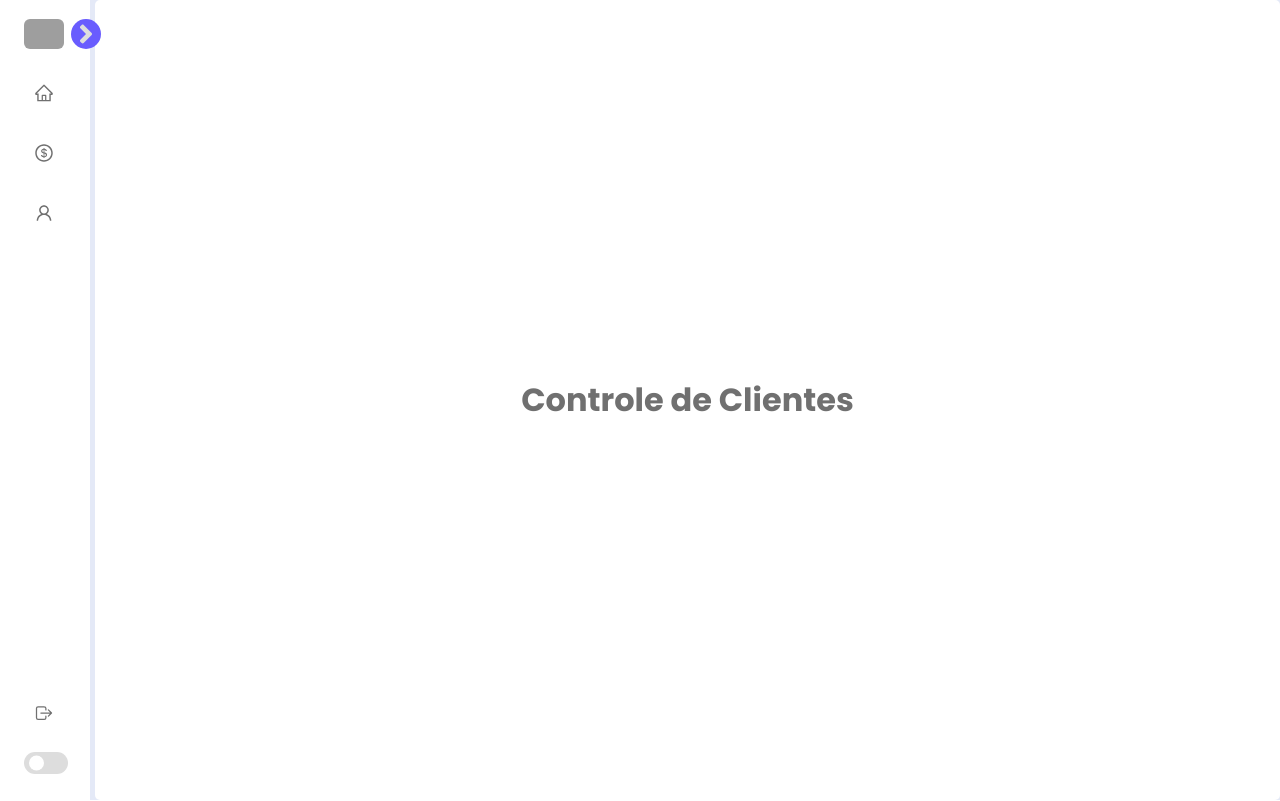
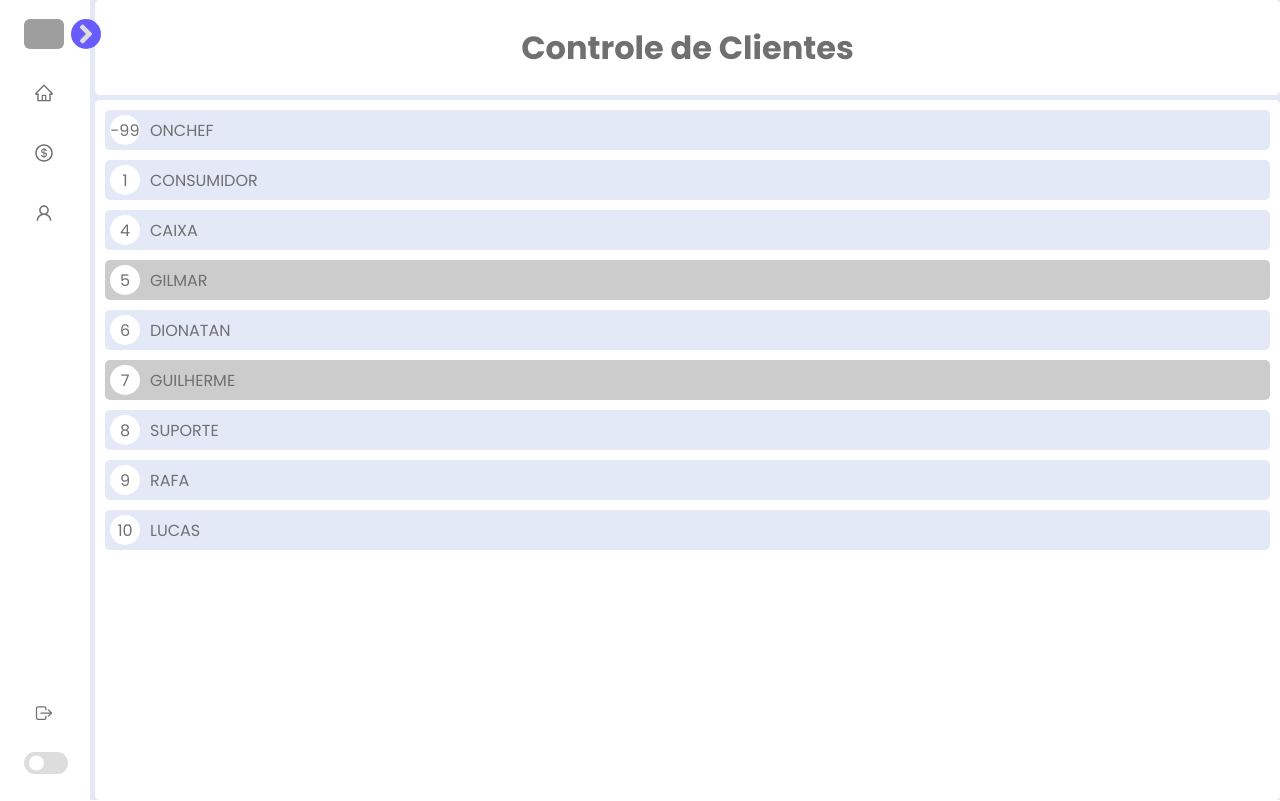
Before and after one commit to wesleyallan/master-web, a React (Vite) app: page / in a window 1280 px wide. Shown: the top 801 px of the page. Built offline with nearby package versions, Linux system fonts and the light colour scheme; data requests are answered from the project's data file; grey boxes are pictures that could not be loaded.

Commit message:
feat(page): new styles and configuration
New styles for the page and use of newly added components

```diff
--- a/src/pages/Customers/index.tsx
+++ b/src/pages/Customers/index.tsx
@@ -1,12 +1,17 @@
 import React from 'react';
 import { CardsContainer } from '../../components/CardsContainer';
 import { Filter } from '../../components/Filter';
+import * as S from './styles';
 
 export const Customers = () => {
   return (
-    <>
-      <Filter />
-      <CardsContainer />
-    </>
+    <S.Container>
+      <S.FilterContainer>
+        <Filter />
+      </S.FilterContainer>
+      <S.CardsContainer>
+        <CardsContainer />
+      </S.CardsContainer>
+    </S.Container>
   );
 };
--- /dev/null
+++ b/src/pages/Customers/styles.ts
@@ -0,0 +1,19 @@
+import styled from 'styled-components';
+
+export const Container = styled.div`
+  display: grid;
+  grid-template-columns: 1fr;
+  grid-template-rows: 100px 1fr;
+  grid-template-areas:
+    'filters'
+    'cards';
+`;
+
+export const FilterContainer = styled.div`
+  grid-area: filters;
+  margin-bottom: 5px;
+`;
+
+export const CardsContainer = styled.div`
+  grid-area: cards;
+`;
```
